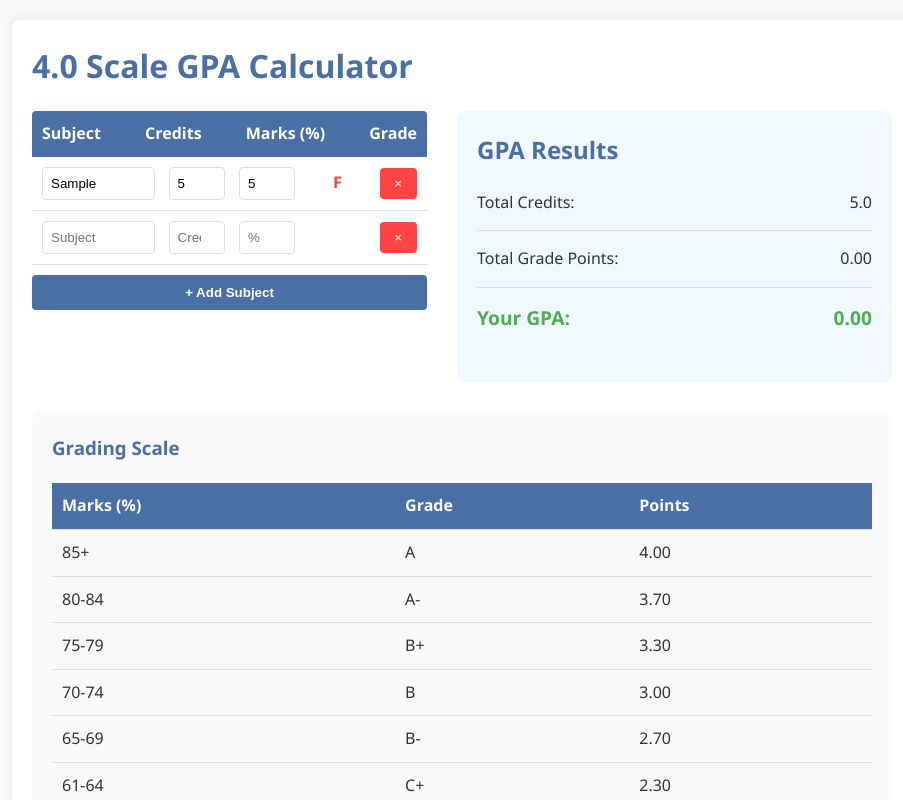
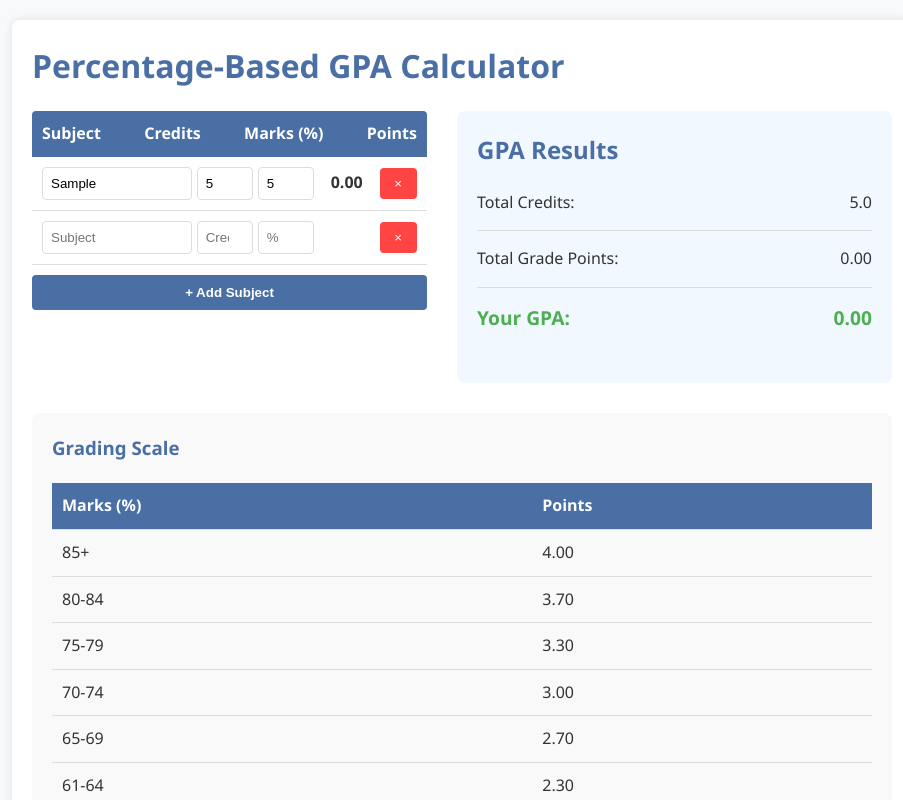
Before and after one commit to Atonomous/GPA_Calculator, a plain HTML site: page index.html in a window 1280 px wide. Both pictures are taken after typing "Sample", "5", "5" into the empty fields and a click on the button "+ Add Subject". Shown: the top 800 px of the page, without its empty margins (178-1081 px from the left). Drawn offline with Linux system fonts and the light colour scheme.

Commit message:
Gpa_Caluclator_For_Second_Semester_2nd_Try

```diff
--- a/index.html
+++ b/index.html
@@ -3,12 +3,12 @@
 <head>
     <meta charset="UTF-8">
     <meta name="viewport" content="width=device-width, initial-scale=1.0">
-    <title>4.0 Scale GPA Calculator</title>
+    <title>Percentage-Based GPA Calculator</title>
     <link rel="stylesheet" href="style.css">
 </head>
 <body>
     <div class="container">
-        <h1>4.0 Scale GPA Calculator</h1>
+        <h1>Percentage-Based GPA Calculator</h1>
 
         <div class="calculator">
             <div class="subjects-list">
@@ -16,7 +16,7 @@
                     <span>Subject</span>
                     <span>Credits</span>
                     <span>Marks (%)</span>
-                    <span>Grade</span>
+                    <span>Points</span>
                 </div>
                 <div id="subjects-container">
                     <!-- Subjects will be added here -->
@@ -46,57 +46,46 @@
             <table>
                 <tr>
                     <th>Marks (%)</th>
-                    <th>Grade</th>
                     <th>Points</th>
                 </tr>
                 <tr>
                     <td>85+</td>
-                    <td>A</td>
                     <td>4.00</td>
                 </tr>
                 <tr>
                     <td>80-84</td>
-                    <td>A-</td>
                     <td>3.70</td>
                 </tr>
                 <tr>
                     <td>75-79</td>
-                    <td>B+</td>
                     <td>3.30</td>
                 </tr>
                 <tr>
                     <td>70-74</td>
-                    <td>B</td>
                     <td>3.00</td>
                 </tr>
                 <tr>
                     <td>65-69</td>
-                    <td>B-</td>
                     <td>2.70</td>
                 </tr>
                 <tr>
                     <td>61-64</td>
-                    <td>C+</td>
                     <td>2.30</td>
                 </tr>
                 <tr>
                     <td>58-60</td>
-                    <td>C</td>
                     <td>2.00</td>
                 </tr>
                 <tr>
                     <td>55-57</td>
-                    <td>C-</td>
                     <td>1.70</td>
                 </tr>
                 <tr>
                     <td>50-54</td>
-                    <td>D</td>
                     <td>1.00</td>
                 </tr>
                 <tr>
                     <td>Below 50</td>
-                    <td>F</td>
                     <td>0.00</td>
                 </tr>
             </table>
--- a/script.js
+++ b/script.js
@@ -2,33 +2,19 @@ document.addEventListener('DOMContentLoaded', function() {
     const subjectsContainer = document.getElementById('subjects-container');
     const addSubjectBtn = document.getElementById('add-subject');
 
-    // Grading scale based on your requirements
-    const gradePoints = {
-        'A': 4.00,   // 85% & above
-        'A-': 3.70,  // 80-84%
-        'B+': 3.30,  // 75-79%
-        'B': 3.00,   // 70-74%
-        'B-': 2.70,  // 65-69%
-        'C+': 2.30,  // 61-64%
-        'C': 2.00,   // 58-60%
-        'C-': 1.70,  // 55-57%
-        'D': 1.00,   // 50-54%
-        'F': 0.00    // Below 50%
-    };
-
-    // Convert percentage to grade
-    function percentageToGrade(percentage) {
+    // Percentage to GPA points conversion
+    function percentageToPoints(percentage) {
         percentage = parseFloat(percentage);
-        if (percentage >= 85) return 'A';
-        if (percentage >= 80) return 'A-';
-        if (percentage >= 75) return 'B+';
-        if (percentage >= 70) return 'B';
-        if (percentage >= 65) return 'B-';
-        if (percentage >= 61) return 'C+';
-        if (percentage >= 58) return 'C';
-        if (percentage >= 55) return 'C-';
-        if (percentage >= 50) return 'D';
-        return 'F';
+        if (percentage >= 85) return 4.00;
+        if (percentage >= 80) return 3.70;
+        if (percentage >= 75) return 3.30;
+        if (percentage >= 70) return 3.00;
+        if (percentage >= 65) return 2.70;
+        if (percentage >= 61) return 2.30;
+        if (percentage >= 58) return 2.00;
+        if (percentage >= 55) return 1.70;
+        if (percentage >= 50) return 1.00;
+        return 0.00;
     }
 
     // Add a new subject row
@@ -40,18 +26,17 @@ document.addEventListener('DOMContentLoaded', function() {
             <input type="text" class="subject-name" placeholder="Subject" value="${name}">
             <input type="number" class="credit-hours" placeholder="Credits" min="0" step="0.5" value="${credits}">
             <input type="number" class="percentage" placeholder="%" min="0" max="100" value="${percentage}">
-            <span class="grade-display">${percentage ? percentageToGrade(percentage) : ''}</span>
+            <span class="points">${percentage ? percentageToPoints(percentage).toFixed(2) : ''}</span>
             <button class="remove-btn">×</button>
         `;
 
-        // Update grade display when percentage changes
+        // Update points when percentage changes
         const percentageInput = subjectRow.querySelector('.percentage');
-        const gradeDisplay = subjectRow.querySelector('.grade-display');
+        const pointsDisplay = subjectRow.querySelector('.points');
 
         percentageInput.addEventListener('input', function() {
-            const grade = percentageToGrade(this.value);
-            gradeDisplay.textContent = grade;
-            gradeDisplay.className = 'grade-display grade-' + grade.replace('+', '').replace('-', '');
+            const points = percentageToPoints(this.value);
+            pointsDisplay.textContent = points.toFixed(2);
             calculateGPA();
         });
 
@@ -73,11 +58,10 @@ document.addEventListener('DOMContentLoaded', function() {
 
         subjectRows.forEach(row => {
             const credits = parseFloat(row.querySelector('.credit-hours').value) || 0;
-            const percentage = parseFloat(row.querySelector('.percentage').value) || 0;
-            const grade = percentageToGrade(percentage);
+            const points = parseFloat(row.querySelector('.points').textContent) || 0;
 
             totalCredits += credits;
-            totalPoints += credits * gradePoints[grade];
+            totalPoints += credits * points;
         });
 
         const gpa = totalCredits > 0 ? (totalPoints / totalCredits) : 0;
--- a/style.css
+++ b/style.css
@@ -5,11 +5,6 @@
     --text-color: #333;
     --border-color: #ddd;
     --highlight-color: #4CAF50;
-    --grade-a: #4CAF50;
-    --grade-b: #8BC34A;
-    --grade-c: #FFC107;
-    --grade-d: #FF9800;
-    --grade-f: #F44336;
 }
 
 * {
@@ -70,14 +65,14 @@ h1, h2, h3 {
     align-items: center;
 }
 
-.subject-row input, .subject-row select {
+.subject-row input {
     padding: 8px;
     border: 1px solid var(--border-color);
     border-radius: 4px;
 }
 
 .subject-name {
-    width: 30%;
+    width: 40%;
 }
 
 .credit-hours {
@@ -88,20 +83,11 @@ h1, h2, h3 {
     width: 15%;
 }
 
-.grade-display {
+.points {
     width: 15%;
     text-align: center;
     font-weight: bold;
 }
-
-.grade-A { color: var(--grade-a); }
-.grade-A- { color: var(--grade-a); }
-.grade-B { color: var(--grade-b); }
-.grade-B- { color: var(--grade-b); }
-.grade-C { color: var(--grade-c); }
-.grade-C- { color: var(--grade-c); }
-.grade-D { color: var(--grade-d); }
-.grade-F { color: var(--grade-f); }
 
 .remove-btn {
     width: 10%;
@@ -204,7 +190,7 @@ footer a:hover {
         flex-wrap: wrap;
     }
 
-    .subject-name, .credit-hours, .percentage, .grade-display {
+    .subject-name, .credit-hours, .percentage, .points {
         width: 100%;
         margin-bottom: 5px;
     }
```
